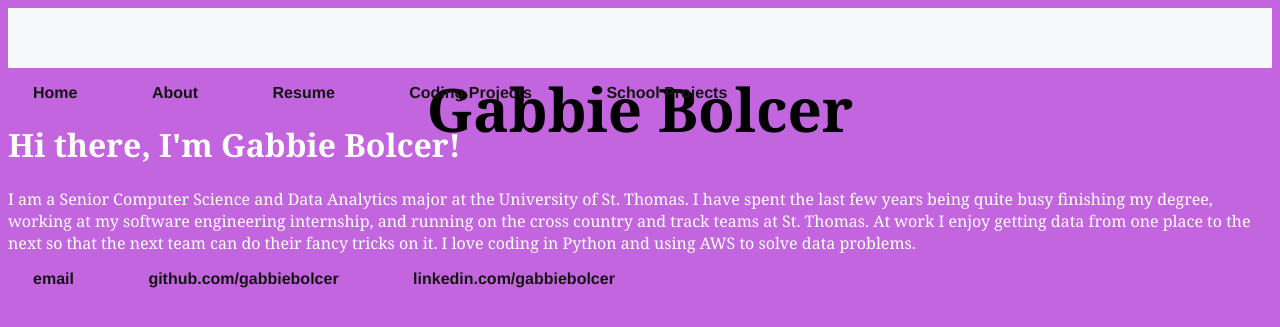
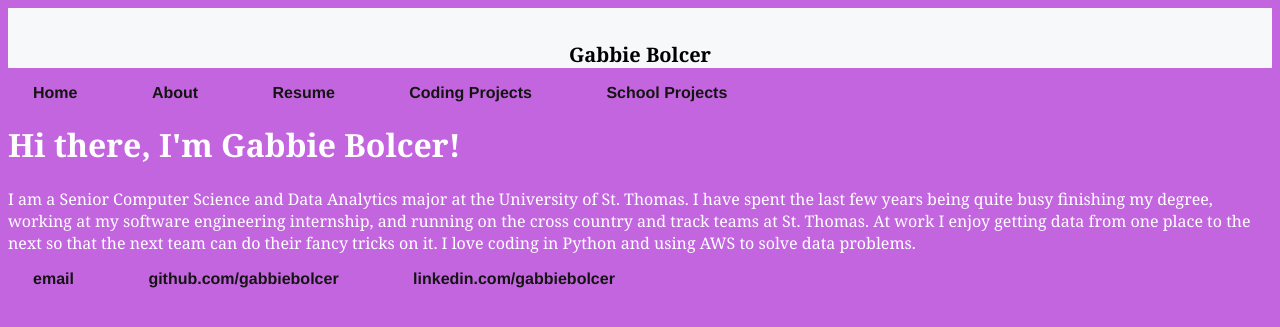
Before and after one commit to gabbiebolcer/gabbiebolcer.github.io, a Jekyll site: the page built from index.html, in a window 1280 px wide. Shown: the top 327 px of the page. Built offline with Jekyll 4.4.1, drawn with Linux system fonts in a browser that asks for light colours.

Commit message:
header issues

```diff
--- a/css/main.css
+++ b/css/main.css
@@ -8,7 +8,7 @@ body {
   text-align: center;
   background: #f7f8fa;
   color: black;
-  font-size: 30px;
+  font-size: 10px;
   height: 20px;
 }
 
```
